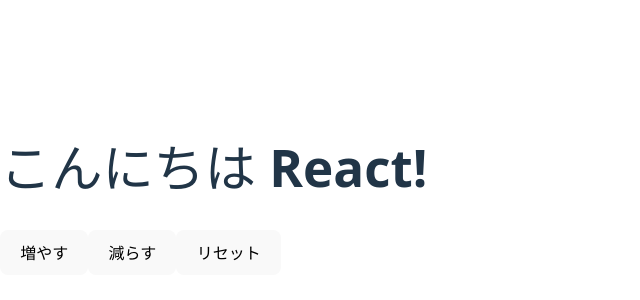
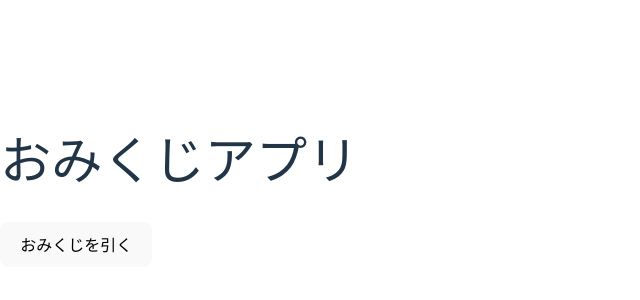
Before and after one commit to m-study123/hello-react-2, a React (Vite) app: page / in a window 1280 px wide. Shown: the part 210-510 px from the top of the page, without its empty margins (0-640 px from the left). Built offline with nearby package versions, Linux system fonts and the light colour scheme.

Commit message:
おみくじアプリ

```diff
--- a/src/App.jsx
+++ b/src/App.jsx
@@ -1,15 +1,19 @@
+import { useState } from "react";
+
 function App() {
-  // ボタン用の関数（仮の例）
-  const handleIncrement = () => console.log("増やす");
-  const handleDecrement = () => console.log("減らす");
-  const handleReset = () => console.log("リセット");
+  const fortunes = ["大吉 🎉", "中吉 😊", "小吉 🙂", "凶 😱"];
+  const [result, setResult] = useState("");
+
+  const handleClick = () => {
+    const randomIndex = Math.floor(Math.random() * fortunes.length);
+    setResult(fortunes[randomIndex]);
+  };
 
   return (
     <div>
-      <h1>こんにちは React!</h1>
-      <button onClick={handleIncrement}>増やす</button>
-      <button onClick={handleDecrement}>減らす</button>
-      <button onClick={handleReset}>リセット</button>
+      <h1>おみくじアプリ</h1>
+      <button onClick={handleClick}>おみくじを引く</button>
+      <p>{result}</p>
     </div>
   );
 }
```
